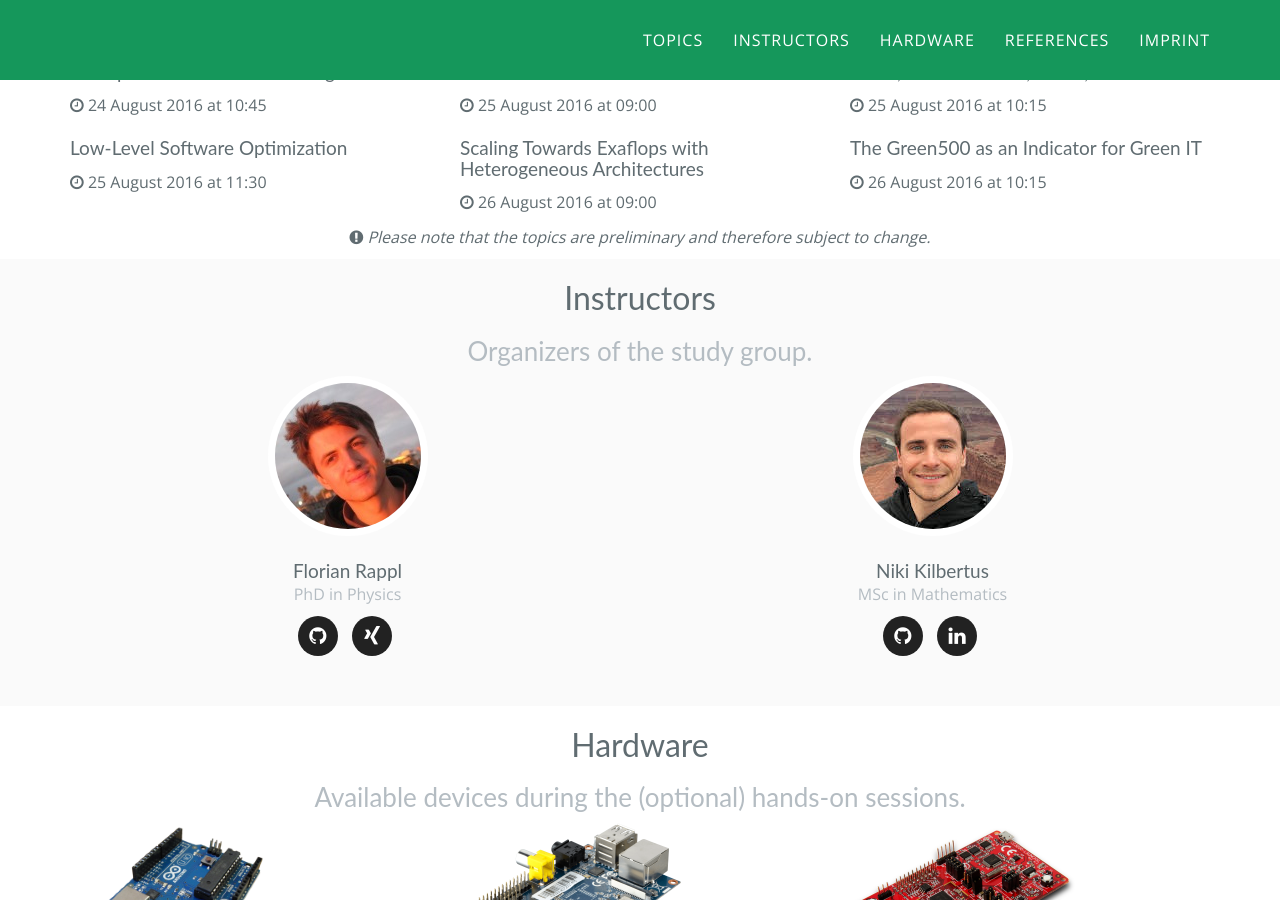
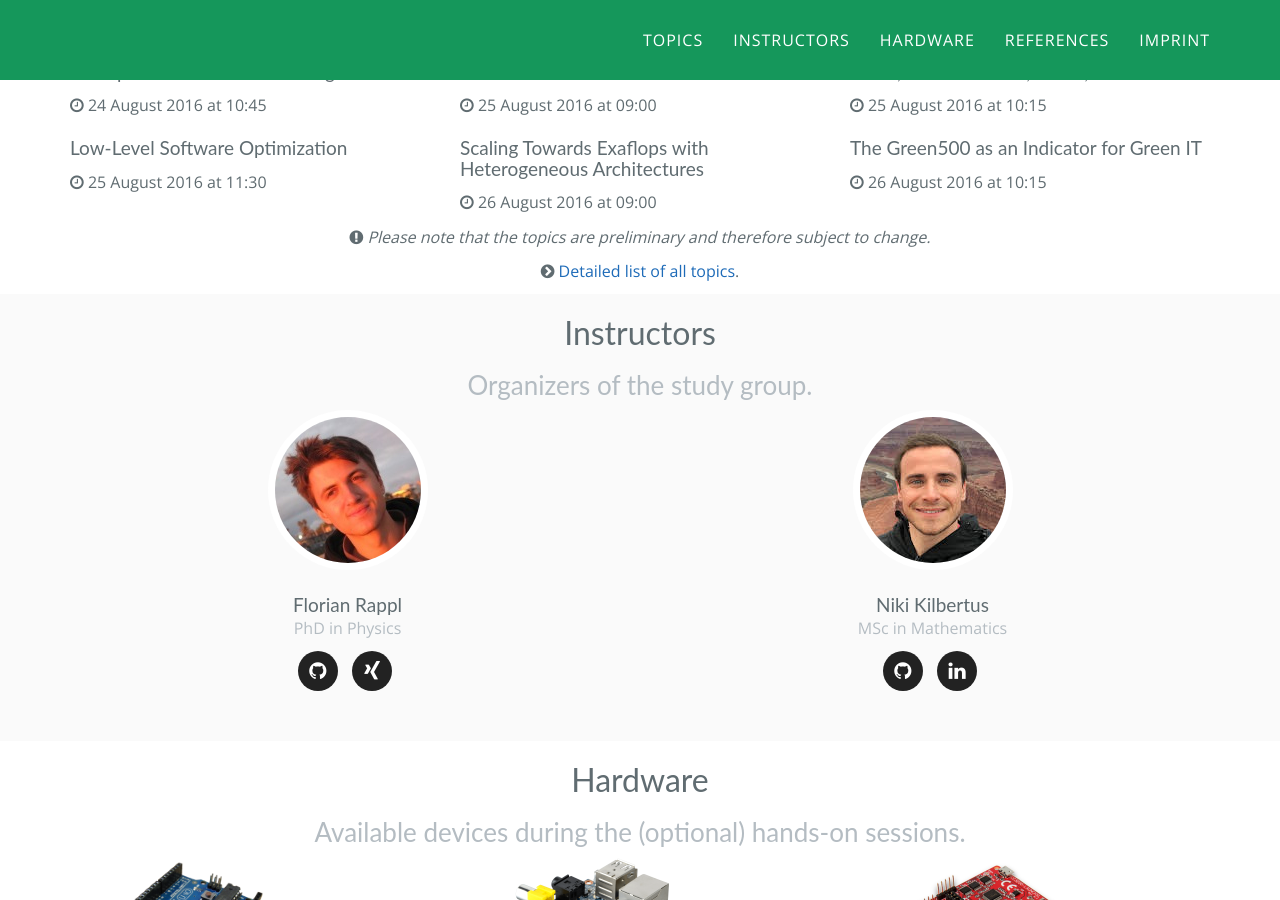
Before and after one commit to greeniot/greeniot.github.io, a Jekyll site: the page built from index.html, in a window 1280 px wide and 900 px high, scrolled down 1121 px. Built offline with Jekyll 4.4.1, drawn with Linux system fonts in a browser that asks for light colours.

Commit message:
Added link to the details

```diff
--- a/_includes/topics.html
+++ b/_includes/topics.html
@@ -24,5 +24,10 @@
         <p><i class="fa fa-exclamation-circle" aria-hidden="true"></i> <i>Please note that the topics are preliminary and therefore subject to change.</i></p>
       </div>
     </div>
+    <div class="row">
+      <div class="col-lg-12 text-center">
+        <p><i class="fa fa-chevron-circle-right" aria-hidden="true"></i> <a href="/topics">Detailed list of all topics</a>.</p>
+      </div>
+    </div>
   </div>
 </section>
```
